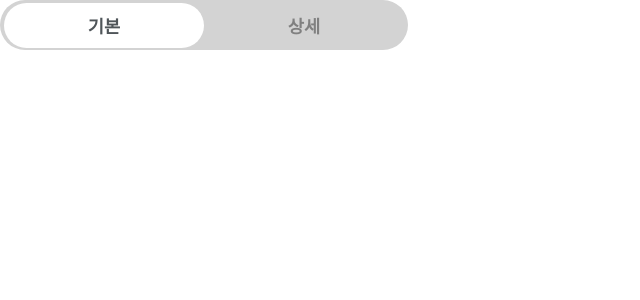
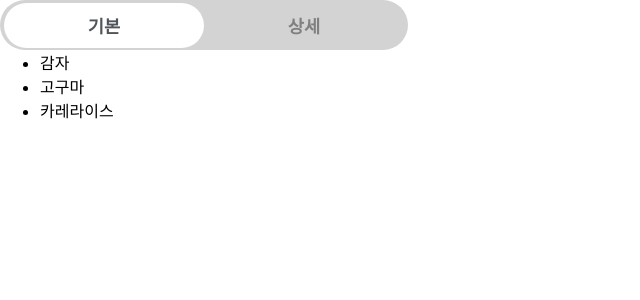
Before and after one commit to seungyeon119/wanted_pre_onboarding, a React (Create React App) app: page / in a window 1280 px wide. Shown: the top 300 px of the page, without its empty margins (0-640 px from the left). Built offline with nearby package versions, Linux system fonts and the light colour scheme.

Commit message:
Tab.js 기본 마크업 작성

```diff
--- a/src/App.js
+++ b/src/App.js
@@ -1,10 +1,12 @@
 import './App.css';
+import Tab from './components/Tab';
 import Toggle from './components/Toggle';
 
 function App() {
   return (
     <div className="App">
       <Toggle />
+      <Tab />
     </div>
   );
 }
--- /dev/null
+++ b/src/components/Tab.js
@@ -0,0 +1,18 @@
+import styled from 'styled-components';
+
+const TabList = styled.ul``;
+const TabItem = styled.li``;
+const TabSlider = styled.span``;
+
+function Tab() {
+  return (
+    <TabList>
+      <TabItem>감자</TabItem>
+      <TabItem>고구마</TabItem>
+      <TabItem>카레라이스</TabItem>
+      <TabSlider />
+    </TabList>
+  );
+}
+
+export default Tab;
```
